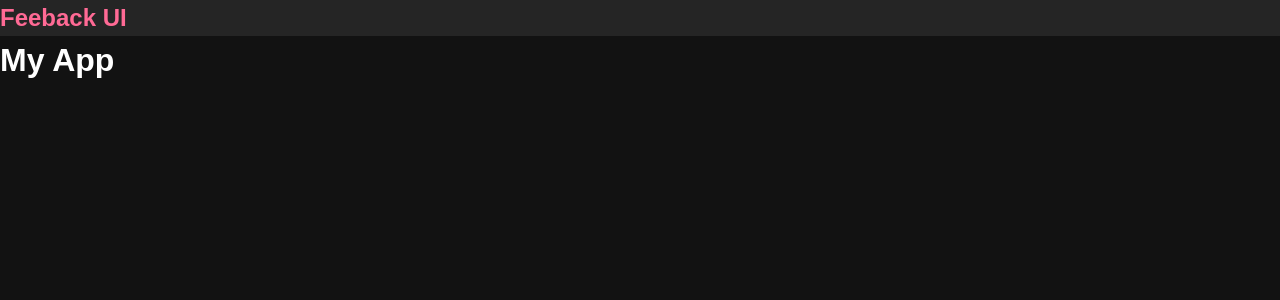
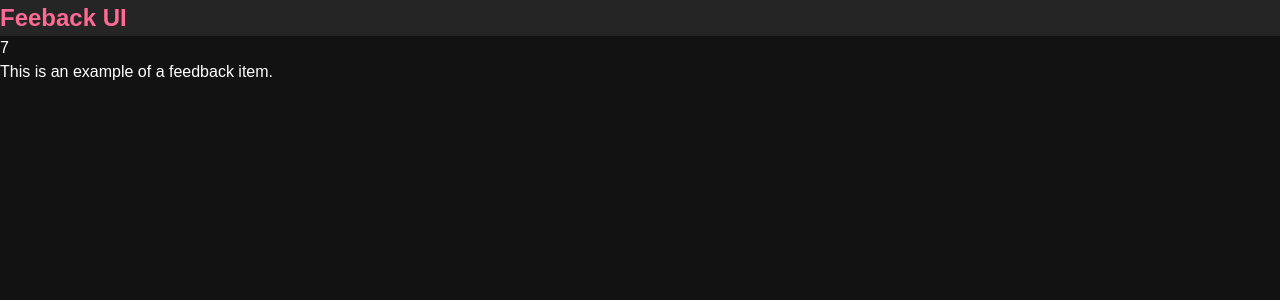
Before and after one commit to uxmoon/feedback-app, a React (Create React App) app: page / in a window 1280 px wide. Shown: the top 300 px of the page. Built offline with nearby package versions, Linux system fonts and the light colour scheme.

Commit message:
Import component

```diff
--- a/src/App.js
+++ b/src/App.js
@@ -1,10 +1,11 @@
 import Header from './components/Header'
+import FeebackItem from './components/FeebackItem'
 function App() {
   return (
     <>
       <Header text='Feeback UI' />
       <div className='container'>
-        <h1>My App</h1>
+        <FeebackItem />
       </div>
     </>
   )
```
